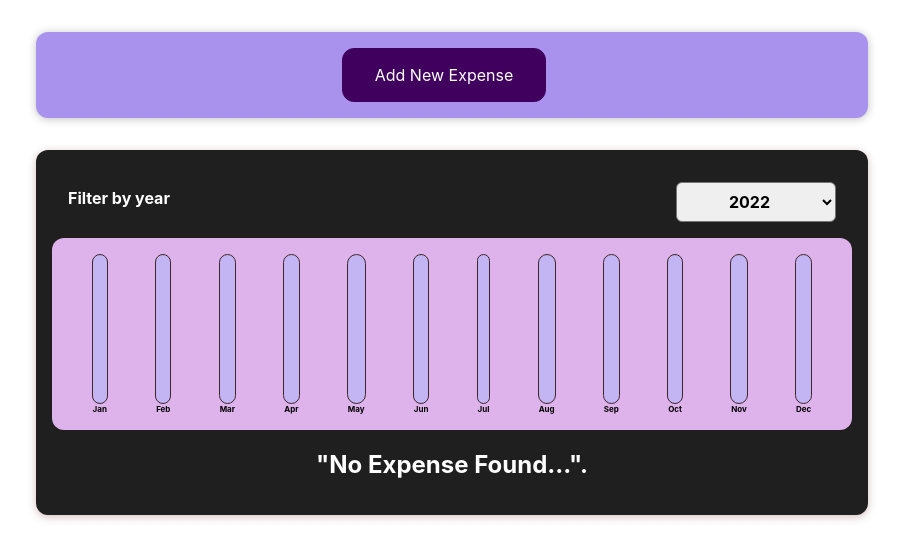
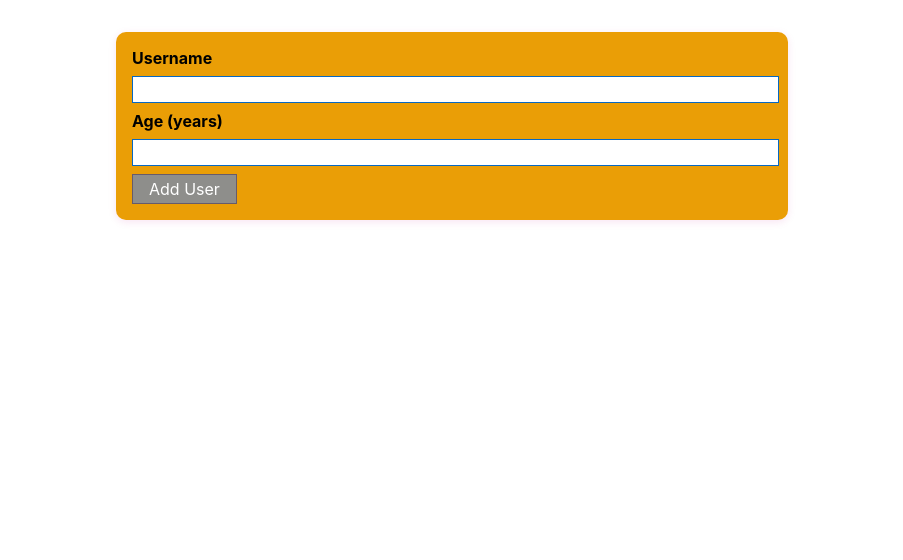
Before and after one commit to nskrs/React_Projects, a React (Create React App) app: page / in a window 1280 px wide. Shown: the top 560 px of the page, without its empty margins (188-1091 px from the left). Built offline with nearby package versions, Linux system fonts and the light colour scheme.

Commit message:
Basic React project

```diff
--- a/src/App.js
+++ b/src/App.js
@@ -1,60 +1,26 @@
-import React, { useState } from 'react';
 
-import NewExpense from './components/NewExpense/NewExpense';
-import Expenses from './components/Expenses/Expenses';
+import React, { useState } from "react";
+import AddUser from './Projects/MyfirstProject/Users/AddUser';
+import UsersList from './Projects/MyfirstProject/Users/UsersList';
 
-const DUMMY_EXPENSES = [
-  {
+function App() {
+  const [userList, setUserList] = useState([]);
 
-      id: 'e1',
-      title: 'food',
-      amount: 10,
-      date: new Date(2023, 3, 22),
-      LocationOfExpenditure: 'ABC',
-    },
-    { id: 'e2', title: 'petrol',
-    amount: 100,
-    date: new Date(2023, 3, 22),
-    LocationOfExpenditure:'HNJ',
-  },
-    {
-      id: 'e3',
-      title: 'movie',
-      amount: 200,
-      date: new Date(2024, 3, 28),
-      LocationOfExpenditure: 'XYZ',
-    },
-    {
-      id: 'e4',
-      title: 'Other',
-      amount: 450,
-      date: new Date(2023, 3, 24),
-      LocationOfExpenditure: 'DEF',
-    },
-];
-
-const App = () => {
-  const [expenses, setExpenses] = useState(DUMMY_EXPENSES);
-
-  const addExpenseHandler = (expense) => {
-    setExpenses((prevExpenses) => {
-      return [expense, ...prevExpenses];
+  const addUserHandler = (uName, uAge) => {
+    setUserList((prevUserList) => {
+      return [
+        ...prevUserList,
+        { name: uName, age: uAge, id: Math.random().toString() },
+      ];
     });
   };
 
-  // return React.createElement(
-  //   'div',
-  //   {},
-  //   React.createElement('h2', {}, "Let's get started!"),
-  //   React.createElement(Expenses, { items: expenses })
-  // );
-
   return (
     <div>
-      <NewExpense onAddExpense={addExpenseHandler} />
-      <Expenses items={expenses} />
+      <AddUser onAddUser={addUserHandler} />
+      <UsersList users={userList} />
     </div>
   );
-};
+}
 
 export default App;
--- /dev/null
+++ b/src/Projects/MyfirstProject/UI/Button.js
@@ -0,0 +1,10 @@
+import React from 'react'
+
+import classses from './Button.module.css'
+
+const Button =props =>{
+    return (
+        <button className={classses.button} type={props.type || 'button'} onClick={props.onClick}> {props.children}</button>  )
+}
+
+export default Button
--- /dev/null
+++ b/src/Projects/MyfirstProject/UI/Button.module.css
@@ -0,0 +1,18 @@
+.button {
+    font: inherit;
+    border: 1px solid #675b6a;
+    background: #8e8e8b;
+    color: rgb(255, 255, 255);
+    padding: 0.25rem 1rem;
+    cursor:pointer;
+  }
+
+  .button:hover,
+  .button:active {
+    background: #9c1db6;
+    border-color: #741188;
+  }
+
+  .button:focus {
+    outline: red;
+  }
--- /dev/null
+++ b/src/Projects/MyfirstProject/UI/Card.js
@@ -0,0 +1,9 @@
+import React from 'react';
+import classes from './Card.module.css';
+
+const Card = (props) => {
+    return (
+    <div className={`${classes.card} ${props.className}`}>{props.children}</div>
+    )
+}
+export default Card;
--- /dev/null
+++ b/src/Projects/MyfirstProject/UI/Card.module.css
@@ -0,0 +1,5 @@
+.card {
+  background: rgb(234, 158, 6);
+  box-shadow: 0 2px 8px rgba(189, 8, 137, 0.108);
+  border-radius: 10px;
+}
--- /dev/null
+++ b/src/Projects/MyfirstProject/UI/ErrorModal.js
@@ -0,0 +1,26 @@
+import React from 'react';
+
+import Card from './Card';
+import Button from './Button';
+import classes from './ErrorModal.module.css';
+const errorModal=(props)=> {
+    return(
+        <div>
+
+        <div className={classes.backdrop} onClick={props.onConfirm}/>
+        <Card className={classes.modal}>
+            <header className={classes.header}>
+                <h2>{props.title}</h2>
+            </header>
+            <div className={classes.content}>
+              <p>{props.message}</p>
+            </div>
+
+        <footer className={classes.actions}>
+            <Button onClick={props.onConfirm}>Okay</Button>
+        </footer>
+        </Card>
+        </div>
+    )
+}
+export default errorModal;
--- /dev/null
+++ b/src/Projects/MyfirstProject/UI/ErrorModal.module.css
@@ -0,0 +1,45 @@
+.backdrop {
+    position: fixed;
+    top: 0;
+    left: 0;
+    width: 100%;
+    height: 100vh;
+    z-index: 10;
+    background: rgba(0, 0, 0, 0.75);
+  }
+
+  .modal {
+    position: fixed;
+    top: 30vh;
+    left: 10%;
+    width: 80%;
+    z-index: 100;
+    overflow: hidden;
+  }
+
+  .header {
+    background: #5a036b;
+    padding: 1rem;
+  }
+
+  .header h2 {
+    margin: 0;
+    color: white;
+  }
+
+  .content {
+    padding: 1rem;
+  }
+
+  .actions {
+    padding: 1rem;
+    display: flex;
+    justify-content: flex-end;
+  }
+
+  @media (min-width: 768px) {
+    .modal {
+      left: calc(50% - 20rem);
+      width: 40rem;
+    }
+  }
--- /dev/null
+++ b/src/Projects/MyfirstProject/Users/AddUser.js
@@ -0,0 +1,62 @@
+import React, { useState } from 'react'
+import Card from '../UI/Card'
+import Button from '../UI/Button'
+import ErrorModal from '../UI/ErrorModal'
+import classes from './AddUser.module.css'
+
+const AddUser=props=>{
+
+const [enteredUsername, setEnteredUsername] = useState('');
+const[enteredAge, setEnteredAge] = useState('');
+const [error, setError]=useState();
+
+  const addUserHandler = (event) => {
+    event.preventDefault();
+    if(enteredUsername.trim().length===0 || enteredAge.trim().length===0){
+      setError({
+        title: 'Invalid input',
+        message: 'Please enter a valid name and age (non-empty values).'
+      })
+      return;
+    }
+    if(+enteredAge<1){
+      setError({
+        title: 'Invalid age',
+        message:'Please enter a valid age (>0).'
+      })
+       return;
+    }
+    props.onAddUser(enteredUsername, enteredAge);
+    setEnteredUsername('');
+    setEnteredAge('');
+  }
+
+  const usernameChangeHandler=(event)=> {
+setEnteredUsername(event.target.value);
+  }
+
+  const ageChangeHandler=(event)=> {
+    setEnteredAge(event.target.value);
+  }
+
+  const errorHandler =() => {
+    setError(null);
+  }
+
+  return (
+    <div>
+{error && <ErrorModal title={error.title}message={error.message} onConfirm={errorHandler}/>}
+    <Card className={classes.input}>
+     <form onSubmit={addUserHandler}>
+<label htmlFor="username">Username</label>
+<input id="username" type="text" value={enteredUsername}onChange={usernameChangeHandler}/>
+<label htmlFor="age">Age (years)</label>
+<input id="age" type="number" value={enteredAge}onChange={ageChangeHandler}/>
+<Button type="submit">Add User</Button>
+    </form>
+    </Card>
+    </div>
+  )
+}
+
+export default AddUser;
--- /dev/null
+++ b/src/Projects/MyfirstProject/Users/AddUser.module.css
@@ -0,0 +1,26 @@
+.input {
+  margin: 2rem auto;
+  padding: 1rem;
+  width: 90%;
+  max-width: 40rem;
+}
+
+.input label {
+  display: block;
+  font-weight: bold;
+  margin-bottom: 0.5rem;
+}
+
+.input input {
+  font: inherit;
+  display: block;
+  width: 100%;
+  border: 1px solid #0768c3;
+  padding: 0.15rem;
+  margin-bottom: 0.5rem;
+}
+
+.input input:focus {
+  outline: none;
+  border-color: #07a013;
+}
--- /dev/null
+++ b/src/Projects/MyfirstProject/Users/UsersList.js
@@ -0,0 +1,18 @@
+import React from'react'
+import Card from '../UI/Card';
+import classes from './UsersList.module.css';
+
+const UsersList =(props)=> {
+    return(
+        <Card className={classes.user}>
+         <ul>
+        {props.users.map((user) => (
+        <li key={user.id}>
+            {user.name} ({user.age} years old)
+        </li>
+        ))}
+    </ul>
+    </Card>
+    )
+}
+export default UsersList;
--- /dev/null
+++ b/src/Projects/MyfirstProject/Users/UsersList.module.css
@@ -0,0 +1,16 @@
+.users {
+    margin: 2rem auto;
+    width: 90%;
+    max-width: 40rem;
+  }
+
+  .users ul {
+    list-style: none;
+    padding: 1rem;
+  }
+
+  .users li {
+    border: 1px solid #e70909;
+    margin: 0.5rem 0;
+    padding: 0.5rem;
+  }
```
